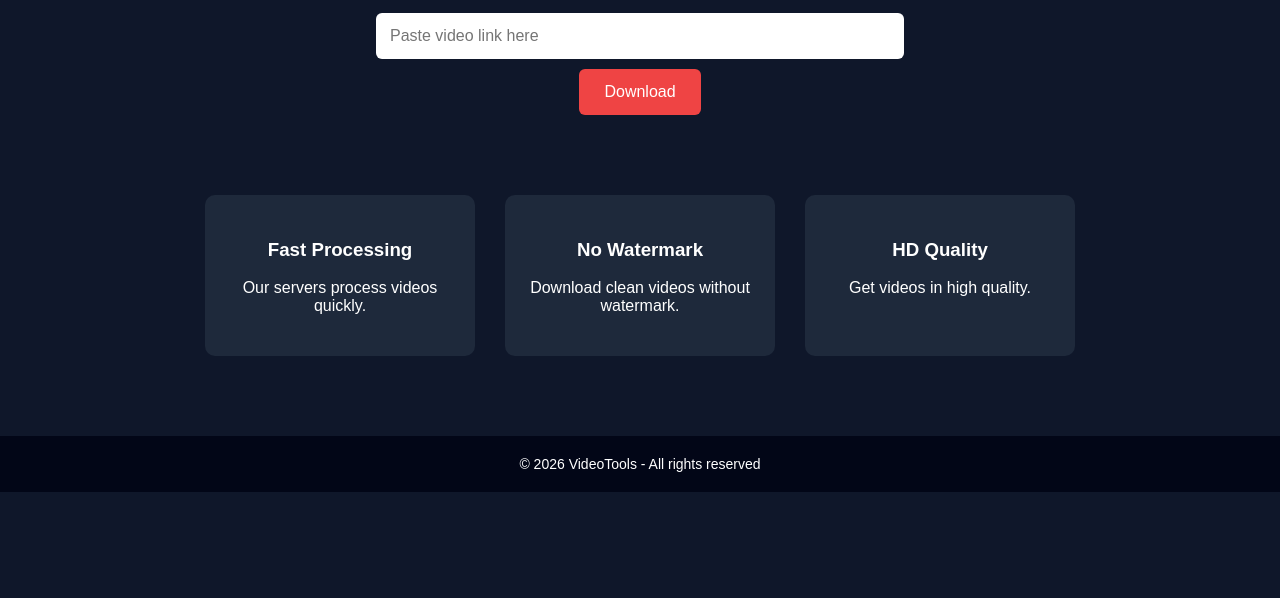
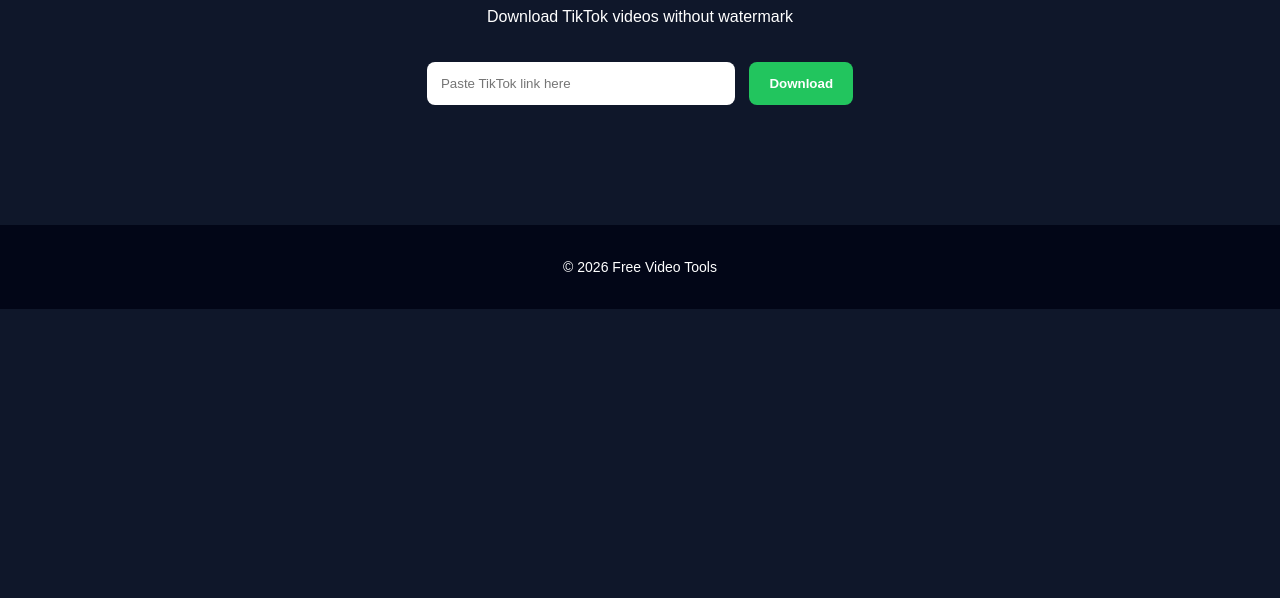
Before and after one commit to rijal281996-code/free-video-tools, a plain HTML site: page Index.html in a window 1280 px wide. Shown: the part 202-800 px from the top of the page. Drawn offline with Linux system fonts and the light colour scheme.

Commit message:
Update title and content for TikTok downloader

```diff
--- a/Index.html
+++ b/Index.html
@@ -3,22 +3,25 @@
 <head>
 <meta charset="UTF-8">
 <meta name="viewport" content="width=device-width, initial-scale=1.0">
-<title>Video Downloader Tool</title>
+
+<title>TikTok Video Downloader - Free HD Download</title>
+
+<meta name="description" content="Free TikTok video downloader without watermark. Fast, free and easy to use.">
 
 <style>
 
 body{
 font-family: Arial, sans-serif;
-margin:0;
 background:#0f172a;
 color:white;
+margin:0;
 text-align:center;
 }
 
 header{
 background:#1e293b;
-padding:15px;
-font-size:20px;
+padding:20px;
+font-size:22px;
 font-weight:bold;
 }
 
@@ -26,94 +29,121 @@
 margin-top:80px;
 }
 
+.hero h1{
+font-size:32px;
+}
+
 input{
-width:80%;
-max-width:500px;
 padding:14px;
-border-radius:6px;
+width:280px;
 border:none;
-font-size:16px;
+border-radius:8px;
+margin-top:20px;
 }
 
 button{
-padding:14px 25px;
+padding:14px 20px;
+background:#22c55e;
 border:none;
-border-radius:6px;
-background:#ef4444;
+border-radius:8px;
 color:white;
-font-size:16px;
+font-weight:bold;
 cursor:pointer;
-margin-top:10px;
+margin-left:10px;
 }
 
 button:hover{
-background:#dc2626;
+background:#16a34a;
 }
 
-.features{
-margin-top:80px;
-display:flex;
-flex-wrap:wrap;
-justify-content:center;
-gap:30px;
-}
-
-.card{
-background:#1e293b;
-padding:25px;
-border-radius:10px;
-width:220px;
+.result{
+margin-top:40px;
 }
 
 footer{
-margin-top:80px;
+margin-top:120px;
+background:#020617;
 padding:20px;
-background:#020617;
 font-size:14px;
 }
 
 </style>
+
 </head>
 
 <body>
 
 <header>
-Video Tools
+Free Video Downloader
 </header>
 
 <section class="hero">
 
-<h1>Download & Clip Videos Easily</h1>
-<p>Fast video tools for downloading and clipping videos online.</p>
+<h1>TikTok Video Downloader</h1>
 
-<input type="text" placeholder="Paste video link here">
-<br>
-<button>Download</button>
+<p>Download TikTok videos without watermark</p>
 
-</section>
+<input id="videoUrl" type="text" placeholder="Paste TikTok link here">
 
-<section class="features">
+<button onclick="downloadVideo()">Download</button>
 
-<div class="card">
-<h3>Fast Processing</h3>
-<p>Our servers process videos quickly.</p>
-</div>
-
-<div class="card">
-<h3>No Watermark</h3>
-<p>Download clean videos without watermark.</p>
-</div>
-
-<div class="card">
-<h3>HD Quality</h3>
-<p>Get videos in high quality.</p>
-</div>
+<div class="result" id="result"></div>
 
 </section>
 
 <footer>
-© 2026 VideoTools - All rights reserved
+
+<p>© 2026 Free Video Tools</p>
+
 </footer>
+
+<script>
+
+async function downloadVideo(){
+
+const url = document.getElementById("videoUrl").value;
+
+if(!url){
+alert("Paste video link first");
+return;
+}
+
+document.getElementById("result").innerHTML="Processing...";
+
+try{
+
+const response = await fetch("https://video-downloader-api--rijalpermana28.replit.app/api/download",{
+method:"POST",
+headers:{
+"Content-Type":"application/json"
+},
+body:JSON.stringify({url:url})
+});
+
+const data = await response.json();
+
+if(data.download){
+
+document.getElementById("result").innerHTML=
+`<a href="${data.download}" target="_blank">
+<button>Download Video</button>
+</a>`;
+
+}else{
+
+document.getElementById("result").innerHTML="Video not found";
+
+}
+
+}catch(e){
+
+document.getElementById("result").innerHTML="Error connecting to server";
+
+}
+
+}
+
+</script>
 
 </body>
 </html>
```
